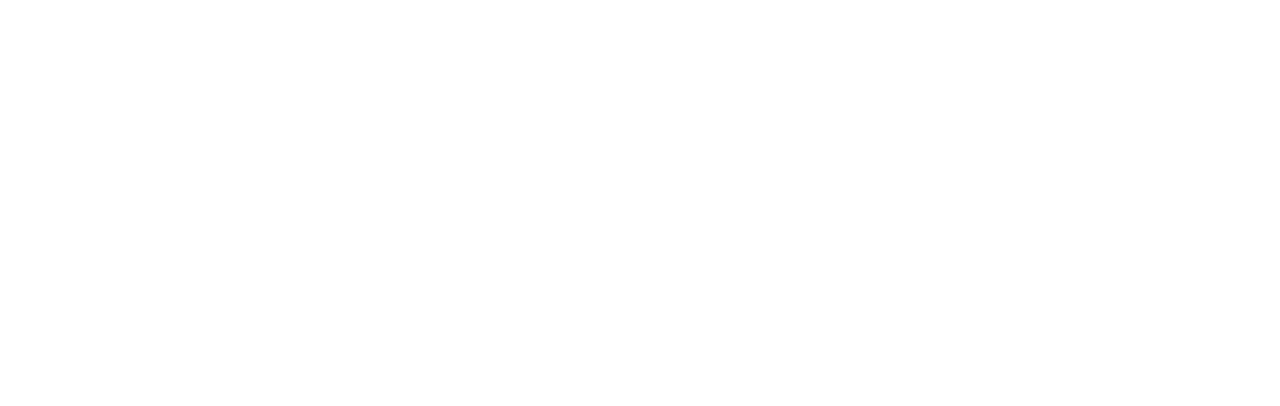
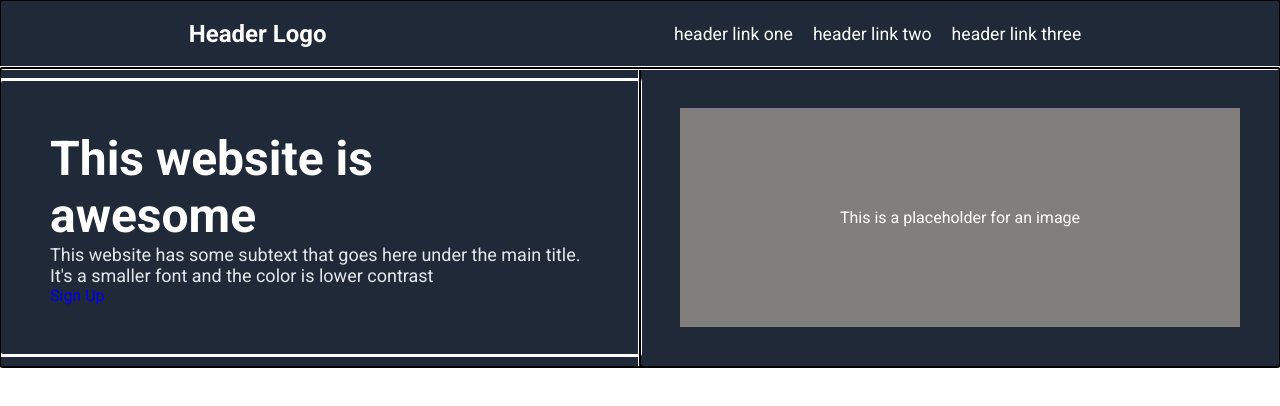
Before and after one commit to gavndev/odin-landing-page, a plain HTML site: page index.html in a window 1280 px wide. Drawn offline with Linux system fonts and the light colour scheme.

Commit message:
Refactor CSS styles and add hero section to index.html

```diff
--- a/index.html
+++ b/index.html
@@ -3,15 +3,40 @@
 <head>
     <meta charset="UTF-8">
     <meta name="viewport" content="width=device-width, initial-scale=1.0">
+
+    <link rel="stylesheet" href="styles.css">
+
+    <link rel="preconnect" href="https://fonts.googleapis.com">
+<link rel="preconnect" href="https://fonts.gstatic.com" crossorigin>
+<link href="https://fonts.googleapis.com/css2?family=Roboto:ital,wght@0,100;0,300;0,400;0,500;0,700;0,900;1,100;1,300;1,400;1,500;1,700;1,900&display=swap" rel="stylesheet">
     <title>Gavin's Landing Page | The Odin Project</title>
 </head>
 <body>
-    <section class="hero">
-        <header>
+    <section id="hero">
+        <header class="hero-header">
             <nav class="navbar">
+                <h1 class="header-logo">Header Logo</h1>
+                <ul class="navbar-link--container">
+                    <li><a class="navbar-link" href="#">header link one</a></li>
+                    <li><a class="navbar-link" href="#">header link two</a></li>
+                    <li><a class="navbar-link" href="#">header link three</a></li>
+                </ul>
+            </nav>
 
-            </nav>
         </header>
+        <div class="hero-mainContent">
+            <div class="hero-mainTextContent">
+                <h1 class="hero-title">This website is awesome</h1>
+                <p class="hero-subtitle">This website has some subtext that goes here under the main title. It's a smaller font and the color is lower contrast</p>
+                <a href="#" class="cta">Sign Up</a>
+            </div>
+            <div class="hero-placeholderSection">
+                <div class="hero-placeholder">
+                    <p>This is a placeholder for an image</p>
+                </div>
+
+            </div>
+        </div>
     </section>
 
 </body>
--- a/styles.css
+++ b/styles.css
@@ -1,4 +1,79 @@
-.navbar{
+* {
+    margin: 0;
+    padding: 0;
+    box-sizing: border-box;
+    text-decoration: none;
+    list-style: none;
+    font-family: 'Roboto', sans-serif;
+}
+
+.header-logo{
+    color: #fff;
+    font-size: 24px;
+}
+.navbar
+{
+    display: flex;
+    justify-content: space-around;
+    align-items: center;
+    padding: 20px;
+    outline: auto;
+}
+
+.navbar-link{
+    color: #fff;
+    font-size: 1.1rem;
+    margin: 0 10px;
+}
+
+.navbar-link--container{
     display: flex;
     justify-content: space-between;
+    align-items: center;
 }
+
+
+/**********************
+      Hero Section
+***********************/
+
+
+#hero {
+    background-color: #1F2937;
+}
+
+.hero-mainContent{
+    display: flex;
+    align-items: center;
+    outline: auto;
+}
+
+.hero-placeholderSection{
+    width: 50%;
+    outline: auto;
+}
+
+.hero-placeholder{
+    text-align: center;
+    color: #fff;
+    margin: 40px;
+    padding: 100px;
+    background-color: hsl(0, 1%, 50%);
+}
+
+.hero-mainTextContent{
+    width: 50%;
+    outline: auto;
+    padding: 50px;
+    color: #fff;
+}
+
+.hero-title{
+    color: #fff;
+    font-size: 48px;
+}
+
+.hero-subtitle{
+    color: #E5e7eb;
+    font-size: 18px;
+}
```
